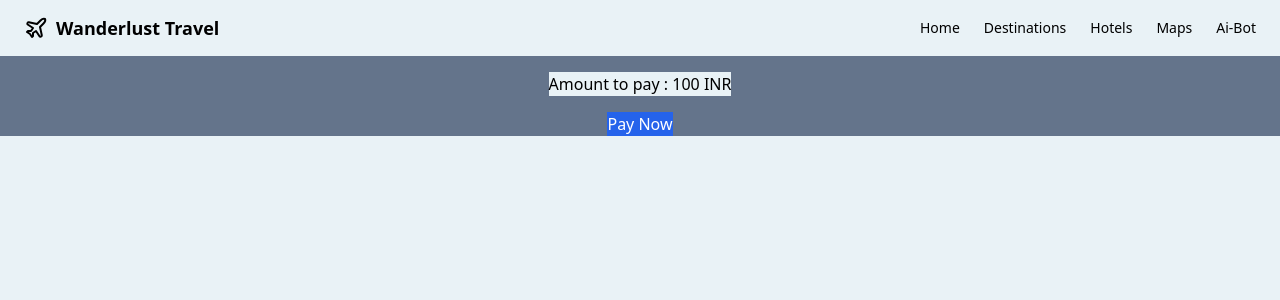
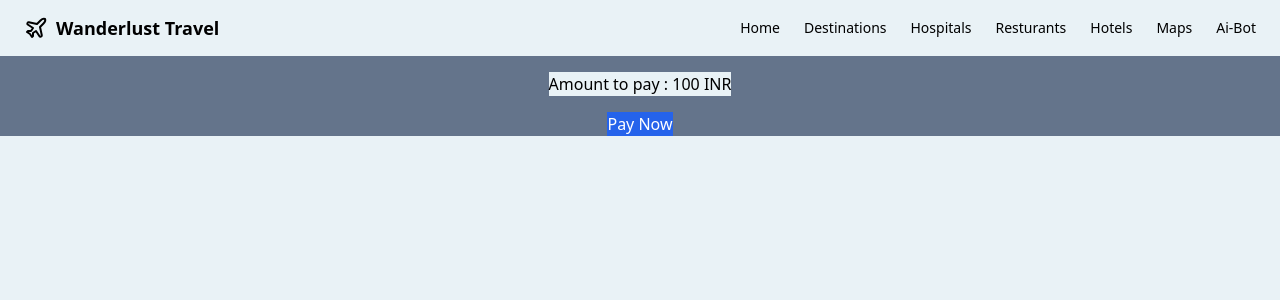
Before and after one commit to Codngwthubaid/Tourist-Web-Project, a Next.js app: page /pages/PaymentGateway in a window 1280 px wide. Shown: the top 300 px of the page. Built offline with nearby package versions, Linux system fonts and the light colour scheme.

Commit message:
Add more sections like resturants, hospitals

```diff
--- a/src/components/Navbar.js
+++ b/src/components/Navbar.js
@@ -91,6 +91,8 @@ export default function Navbar() {
   const navLinks = [
     { href: "/", label: "Home" },
     { href: "/pages/Destination", label: "Destinations" },
+    { href: "/pages/Hospital", label: "Hospitals" },
+    { href: "/pages/Resturants", label: "Resturants" },
     { href: "/pages/Hotel", label: "Hotels" },
     { href: "/pages/Maps", label: "Maps" },
     { href: "/pages/AiBot", label: "Ai-Bot" },
@@ -131,7 +133,6 @@ export default function Navbar() {
               ))}
             </nav>
           </SheetContent>
-
         </Sheet>
       </header>
     </>
```
